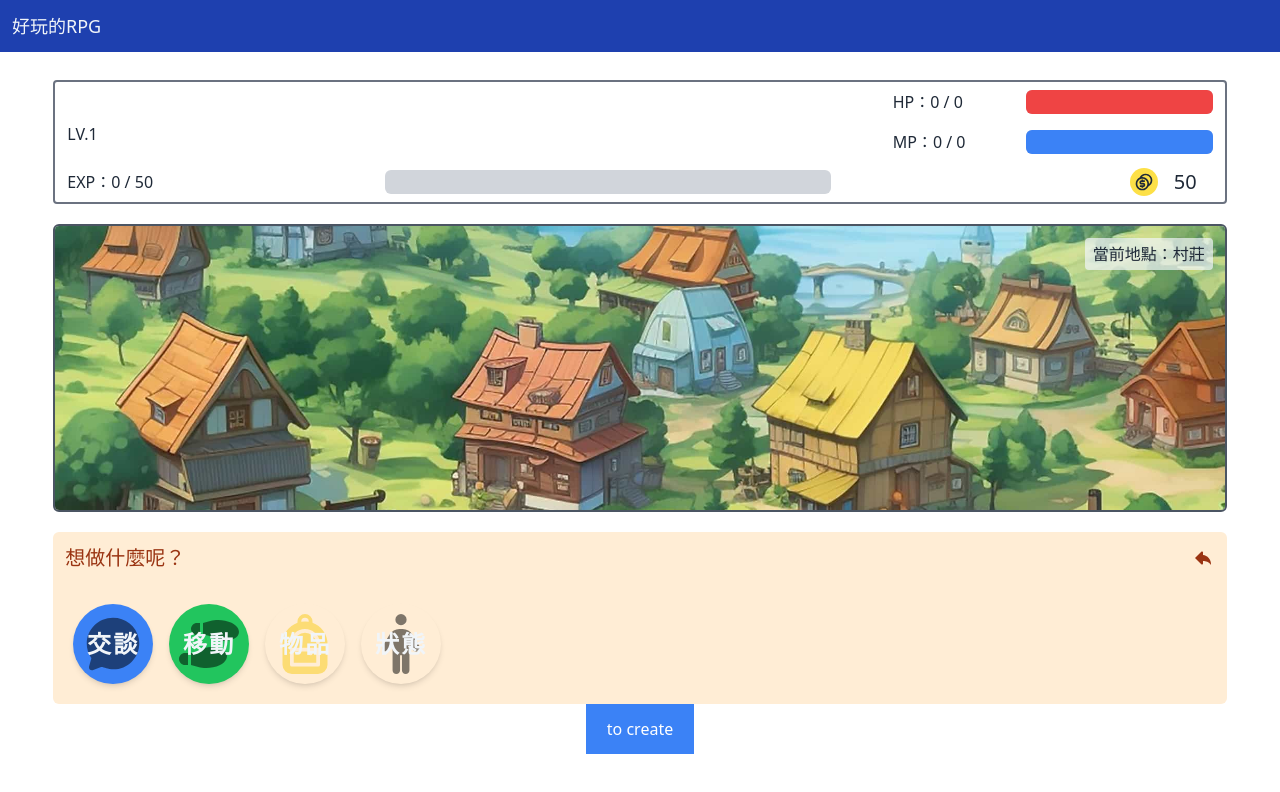
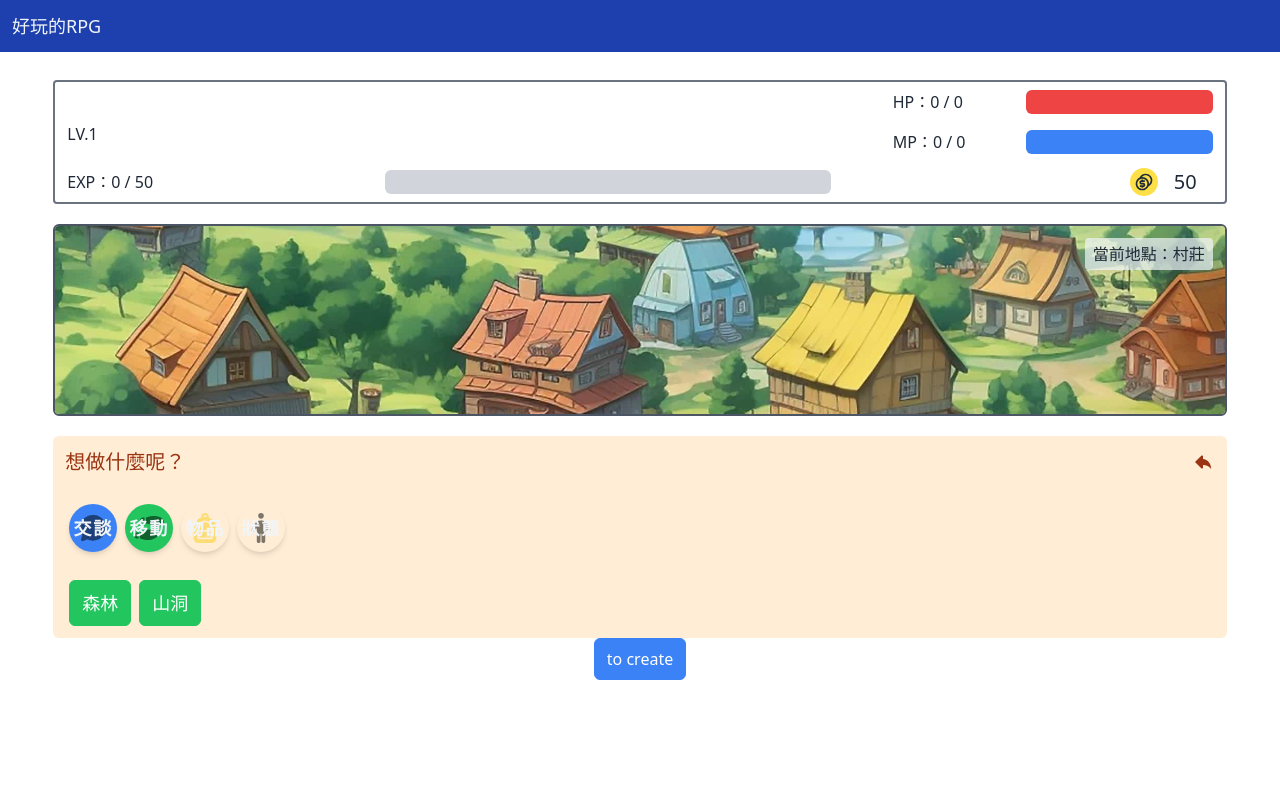
Before and after one commit to Melon-Lo/rpg, a React (Create React App) app: page / in a window 1280 px wide. Shown: the top 792 px of the page. Built offline with nearby package versions, Linux system fonts and the light colour scheme.

Commit message:
feat/ update layout

```diff
--- a/src/components/Button.jsx
+++ b/src/components/Button.jsx
@@ -4,7 +4,7 @@ import { twMerge } from 'tailwind-merge';
 export default function Button({ children, primary, secondary, success, warning, danger, outline, rounded, ...rest }) {
   const classes = twMerge(
     className(rest.className,
-      'flex items-center px-5 py-3 border', {
+      'flex items-center px-3 py-2 border rounded-md', {
       'border-blue-500 bg-blue-500 text-white': primary,
       'border-gray-900 bg-gray-900 text-white': secondary,
       'border-green-500 bg-green-500 text-white': success,
--- a/src/components/CommandItem.jsx
+++ b/src/components/CommandItem.jsx
@@ -1,10 +1,10 @@
 export default function CommandItem({ command, color, Icon }) {
   return (
-    <div className={`relative w-20 h-20 rounded-full shadow-md bg-${color}-500 m-2`}>
+    <div className={`relative w-12 h-12 rounded-full shadow-md bg-${color}-500 m-1`}>
       <div className="absolute inset-0 flex justify-center items-center">
-        <Icon className={`text-6xl opacity-50 text-${color}-400`} />
+        <Icon className={`text-3xl opacity-50 text-${color}-400`} />
       </div>
-      <h5 className={`absolute inset-0 flex justify-center items-center text-2xl font-bold text-slate-100 tracking-widest`}>
+      <h5 className={`absolute inset-0 flex justify-center items-center text-lg font-bold text-slate-100 tracking-widest`}>
         {command}
       </h5>
     </div>
--- a/src/components/CommandSection.jsx
+++ b/src/components/CommandSection.jsx
@@ -1,18 +1,66 @@
 import { TiArrowBack } from "react-icons/ti";
 import commandImg from "../data/command/commandImg";
+import sceneList from "../data/scene/sceneList";
 import CommandItem from "./CommandItem";
+import Button from "./Button";
+import { useSelector } from "react-redux";
+import { useState, useEffect } from "react";
 
 export default function CommandSection() {
+  const [currentStep, setCurrentStep] = useState('主頁');
+  const [textContent, setTextContent] = useState('想做什麼呢？');
+
+  useEffect(() => {
+    const changeTextContent = () => {
+      if (currentStep === '主頁') {
+        setTextContent('想做什麼呢？');
+      } else if (currentStep === '交談') {
+        setTextContent('要去哪裡呢？')
+      } else if (currentStep === '物品') {
+        setTextContent('物品一覽');
+      } else if (currentStep === '狀態') {
+        setTextContent('狀態一覽');
+      }
+    }
+
+    changeTextContent();
+    console.log(currentStep);
+  }, [currentStep])
+
+  const { currentScene } = useSelector(state => {
+    return {
+      currentScene: state.systemStatus.currentScene,
+    };
+  });
+
   const renderedCommandItems = commandImg.map(commandItem => {
     return (
-      <CommandItem key={commandItem.command} command={commandItem.command} color={commandItem.color} Icon={commandItem.img} />
+      <CommandItem
+        key={commandItem.command}
+        command={commandItem.command}
+        color={commandItem.color}
+        Icon={commandItem.img}
+        onClick={() => {
+          setCurrentStep(commandItem.command);
+          console.log('hi');
+        }}
+      />
     )
   });
+
+  const renderedScenes = sceneList.map(sceneItem => {
+    // 不能前往當前地點
+    if (currentScene === sceneItem) return;
+
+    return (
+      <Button key={sceneItem} success className="mx-1">{sceneItem}</Button>
+    )
+  })
 
   return (
     <section className="w-11/12 bg-orange-100 rounded-md">
       <div className="flex justify-between p-3">
-        <p className="text-xl text-orange-800">想做什麼呢？</p>
+        <p className="text-xl text-orange-800">{textContent}</p>
         <div className="flex justify-center items-center">
           <TiArrowBack className="text-2xl text-orange-800" />
         </div>
@@ -20,6 +68,9 @@ export default function CommandSection() {
       <div className="p-3 flex justify-start items-center">
         {renderedCommandItems}
       </div>
+      <div className="p-3 flex text-lg">
+        {renderedScenes}
+      </div>
     </section>
   )
 };
--- a/src/components/ScreenSection.jsx
+++ b/src/components/ScreenSection.jsx
@@ -2,18 +2,18 @@ import scenesImg from '../data/scene/scenesImg';
 import { useSelector } from 'react-redux';
 
 export default function ScreenSection() {
-  const { currentLocation } = useSelector(state => {
+  const { currentScene } = useSelector(state => {
     return {
-      currentLocation: state.systemStatus.currentLocation,
+      currentScene: state.systemStatus.currentScene,
     }
   });
-  const currentLocationImgSrc = scenesImg.find(img => img.scene === currentLocation)?.img;
+  const currentSceneImgSrc = scenesImg.find(img => img.scene === currentScene)?.img;
 
   return (
-    <section className="relative w-full h-72 my-5 flex justify-center">
+    <section className="relative w-full h-48 my-5 flex justify-center">
       <div className="relative w-11/12 h-full border-2 border-gray-600 rounded-md overflow-hidden">
-        <h1 className="absolute top-3 right-3 z-10 bg-slate-100/70 py-1 px-2 rounded text-gray-800">當前地點：{currentLocation}</h1>
-        <img src={currentLocationImgSrc} alt="scene-img" className="absolute w-full h-full object-cover" />
+        <h1 className="absolute top-3 right-3 z-10 bg-slate-100/70 py-1 px-2 rounded text-gray-800">當前地點：{currentScene}</h1>
+        <img src={currentSceneImgSrc} alt="scene-img" className="absolute w-full h-full object-cover" />
       </div>
     </section>
   );
--- /dev/null
+++ b/src/data/scene/sceneList.js
@@ -0,0 +1,3 @@
+const sceneList = ["村莊", "森林", "山洞"];
+
+export default sceneList;
--- a/src/store/slices/systemStatusSlice.js
+++ b/src/store/slices/systemStatusSlice.js
@@ -8,7 +8,7 @@ const systemStatusSlice = createSlice({
     // DEV ONLY 為了寫 mainPage
     roleCreated: true,
 
-    currentLocation: "村莊",
+    currentScene: "村莊",
   },
   reducers: {
     changeRoleCreated(state, action) {
```
